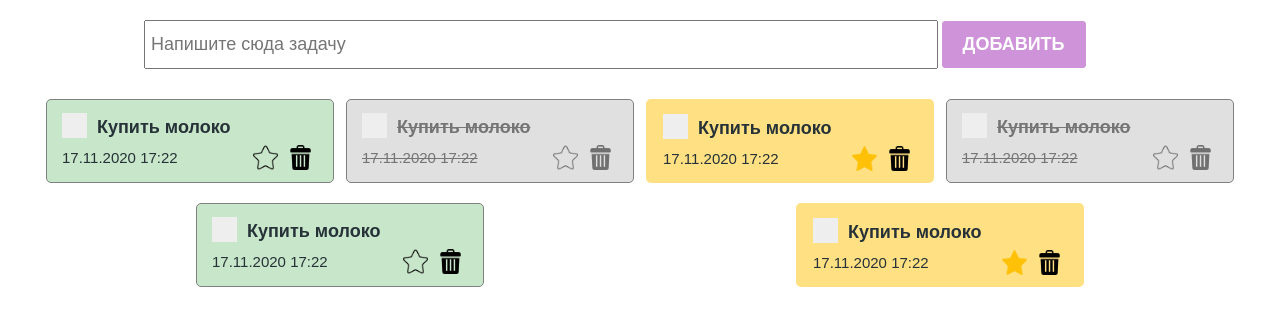
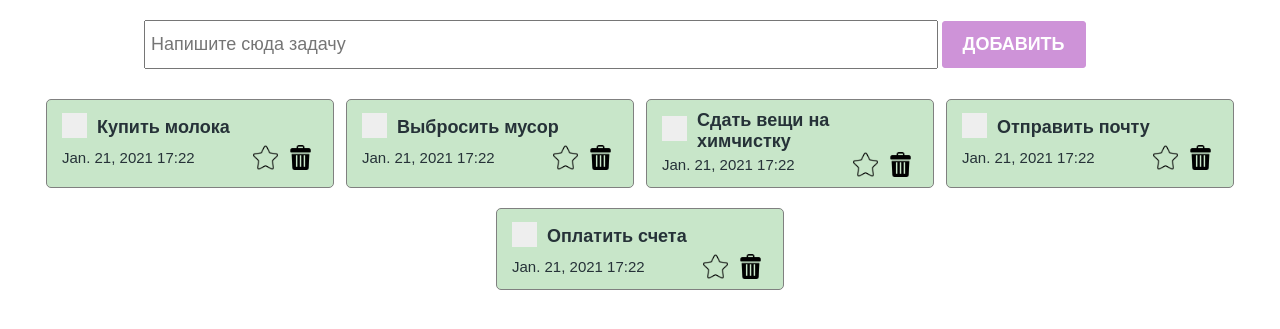
Before and after one commit to dkarybekova/to_do, a Django app: page / in a window 1280 px wide. Shown: the top 329 px of the page. Run offline with Django 3.2, Linux system fonts and the light colour scheme; data comes from the database, SQL or seed files in the repository; both versions use the stored data as it was after the commit.

Commit message:
added todo_list

```diff
--- a/main/templates/index.html
+++ b/main/templates/index.html
@@ -15,23 +15,25 @@
         <button class='create_button'>Добавить</button>
     </div>
     <div class="todo_container">
+        {% for todo in todo_list %}
             <div class="todo_item">
                 <div class="todo_item_header">
                     <label class="checkbox_container">
                         <input type="checkbox">
                         <span class="checkmark"></span>
                     </label>
-                <h4>Купить молоко</h4>
+                    <h4>{{todo.text}}</h4>
                 </div>
                 <div class="todo_item_footer">
-                <p>17.11.2020 <span>17:22</span></p>
+                    <p>{{todo.created_at}} <span>17:22</span></p>
                     <div class="action_buttons">
                         <img src="../static/icons/star.png" alt="">
                         <img src="../static/icons/trash.png" alt="">
                     </div>
                 </div>
             </div>
-        <div class="todo_item done">
+        {% endfor %}
+        <!-- <div class="todo_item done">
             <div class="todo_item_header">
                 <label class="checkbox_container">
                     <input type="checkbox">
@@ -110,7 +112,7 @@
                     <img src="../static/icons/trash.png" alt="">
                 </div>
             </div>
-        </div>
+        </div> -->
     </div>
 </section>
 
--- a/main/views.py
+++ b/main/views.py
@@ -1,7 +1,9 @@
 from django.shortcuts import render, HttpResponse
+from .models import ToDo
 
 def homepage(request):
-    return render(request, 'index.html')
+    todo_list = ToDo.objects.all()
+    return render(request, 'index.html', {'todo_list': todo_list})
 
 def add(request):
     return render(request, 'add.html')
```
Also changed, not shown: db.sqlite3, 2 other files. Lines whose indentation alone changed are shown as unchanged.
